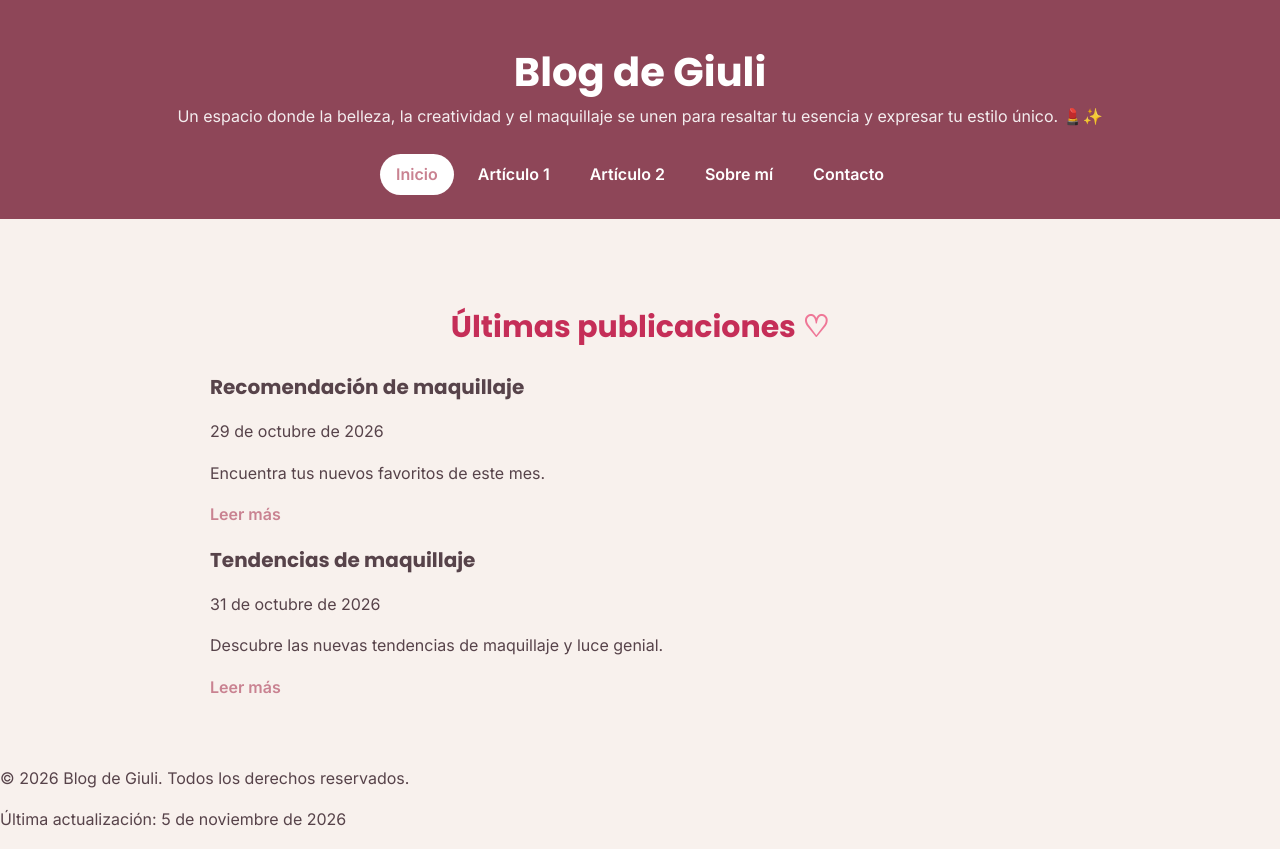
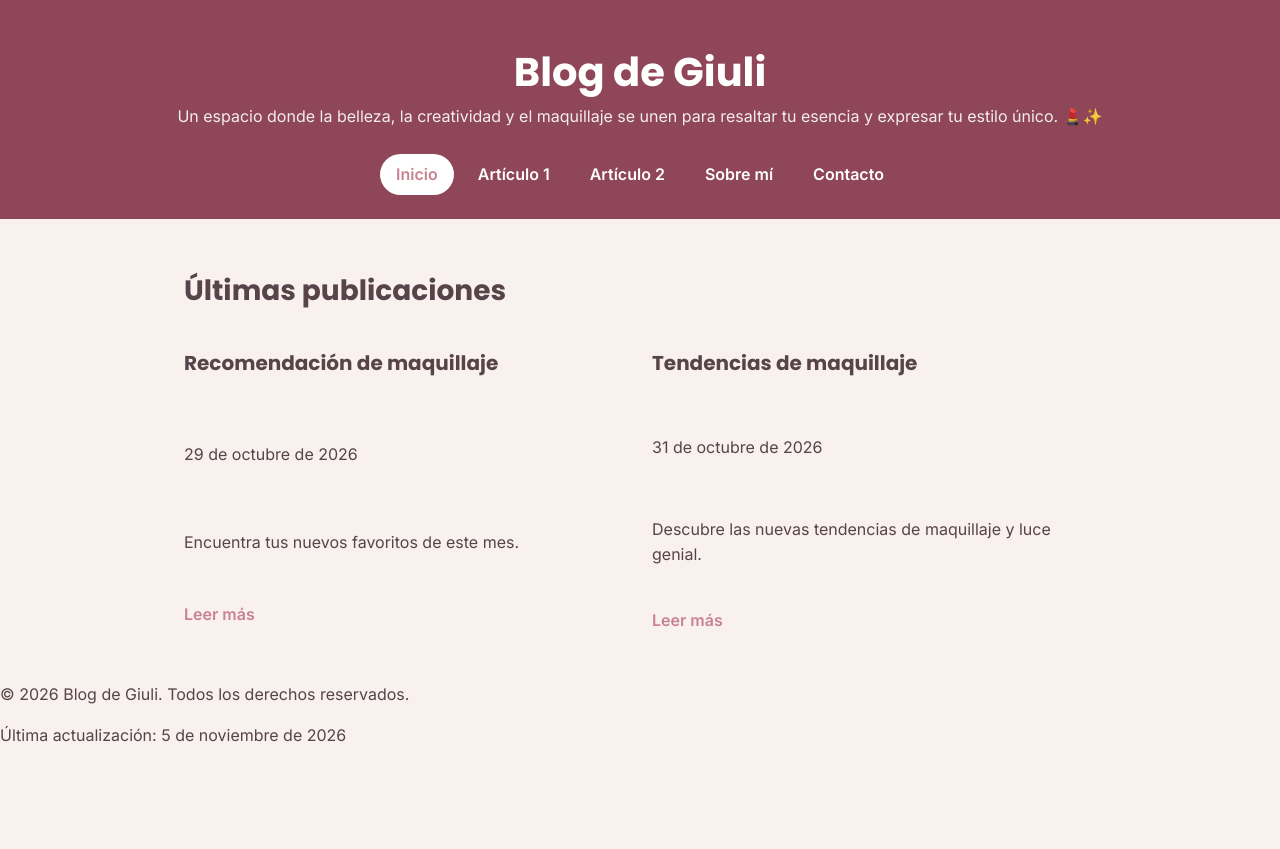
Before and after one commit to Giuliiisf/02-blog-personal, a plain HTML site: page index.html in a window 1280 px wide. After the commit the page ends 800 px from the top, so only its background shows below. Drawn offline with Linux system fonts and the light colour scheme.

Commit message:
feat/tarjetas en el index

```diff
--- a/css/estilos.css
+++ b/css/estilos.css
@@ -19,6 +19,11 @@
 
     /* Medidas*/
     --ancho--contenido: 960px;
+
+    /* Tarjetas*/
+    --radio: 12px;
+    --sombra: 0 2px 8px rgba(0,0,0,0.8);
+    --sombra-fuerte: 0 8px 20px rgba(0,0,0,0.12)
 }
 
 /* Correción del cálculo del tamaño de las cajas (box)*/
@@ -124,24 +129,11 @@ nav a:hover {
 nav a.activo {
     background-color:#fff;
     color: var(--color-primario);
-    text-decoration: none;
 }
 
-/* Contenido principal */
-main {
-    max-width: 900px;
-    margin: 45px auto;
-    padding: 20px;
+/* Tarjetas*/
+.tarjetas{
+    display: grid;
+    grid-template-columns: repeat(auto-fit,minmax(280px, 1fr));
+    gap: 1.5rem;
 }
-
-section h2 {
-    text-align: center;
-    color: #c52e58;
-    font-size: 30px;
-    margin-bottom: 30px;
-}
-
-section h2::after {
-    content: " ♡";
-    color: #ef7797;
-}
--- a/index.html
+++ b/index.html
@@ -24,18 +24,20 @@
     <main>
         <section>
             <h2>Últimas publicaciones</h2>
-            <article>
+            <div class="tarjetas">
+                <article class="tarjetas">
                     <h3>Recomendación de maquillaje</h3>
                     <p><time datetime="2026-10-29">29 de octubre de 2026</time></p>
                     <p>Encuentra tus nuevos favoritos de este mes.</p>
-                <a href="articulo-1.html">Leer más</a>
+                    <a href="articulo-1.html"class="boton">Leer más</a>
                 </article>
-            <article>
+                <article class="tarjetas">
                     <h3>Tendencias de maquillaje</h3>
                     <p><time datetime="2026-10-31">31 de octubre de 2026</time></p>
                     <p>Descubre las nuevas tendencias de maquillaje y luce genial.</p>
-                <a href="articulo-2.html">Leer más</a>
+                    <a href="articulo-2.html"class="boton">Leer más</a>
                 </article>
+            </div>
         </section>
     </main>
     <footer>
```
Lines whose indentation alone changed are shown as unchanged.
